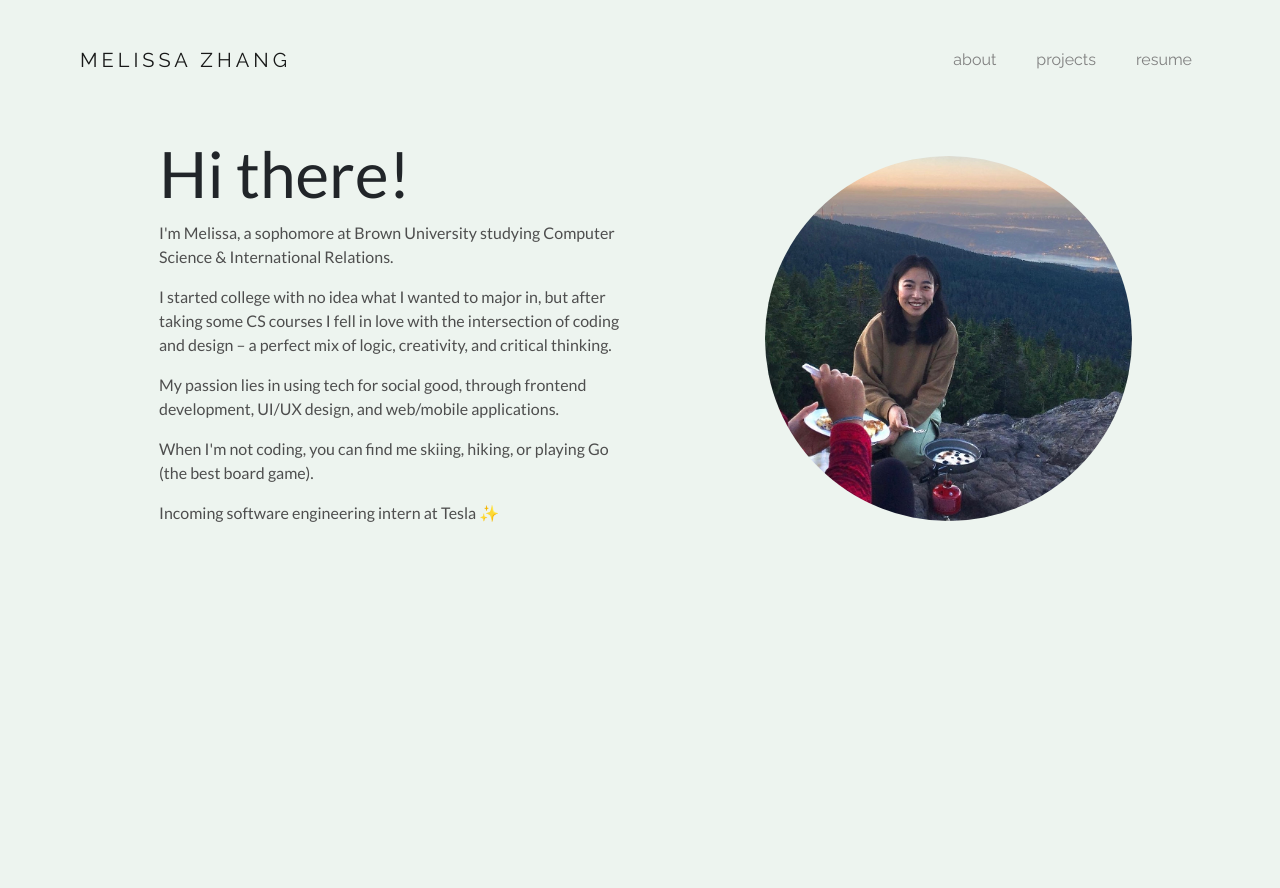
After one commit to melissa-z/my-portfolio, a PHP site: page /about.html in a window 1280 px wide. The commit adds this page. Run offline with PHP 8.4, Linux system fonts and the light colour scheme.

Commit message:
add about me page

```diff
--- /dev/null
+++ b/about.css
@@ -0,0 +1,56 @@
+body {
+    font-family: 'Lato';
+}
+
+a, a:hover {
+    text-decoration: none;
+    color: black;
+}
+
+h1 {
+    font-size: 4rem;
+}
+
+h2 {
+    font-weight: 300;
+    font-size: 3rem;
+}
+
+h5 {
+    font-weight: 300;
+    padding-top: 1rem;
+}
+
+p {
+    color: rgb(78, 78, 78);
+}
+
+.intro-container {
+    background-color: #EDF4EF;
+    height: 100vh;
+}
+
+.highlight {
+    font-weight: 700;
+    /* color: #2c2c2c; */
+}
+
+.profile-image {
+    max-width: 80%;
+    max-height: 80%;
+    border-radius: 80%;
+}
+
+.navbar-background {
+    background-color: #EDF4EF;
+    position: absolute;
+    top: 0;
+    height: 10rem;
+    width: 100vw;
+}
+
+img {
+    max-width: 90%;
+    max-height: 90%;
+    border-radius: 80%;
+}
--- /dev/null
+++ b/about.html
@@ -0,0 +1,69 @@
+<!doctype html>
+
+<html>
+  <head>
+    <title>Melissa Zhang</title>
+    <link rel="stylesheet" href="https://stackpath.bootstrapcdn.com/bootstrap/4.3.1/css/bootstrap.min.css" integrity="sha384-ggOyR0iXCbMQv3Xipma34MD+dH/1fQ784/j6cY/iJTQUOhcWr7x9JvoRxT2MZw1T" crossorigin="anonymous">
+    <link rel="stylesheet" href="about.css">
+    <link rel="stylesheet" href="index.css">
+    <link rel="stylesheet" href="navbar.css">
+    <script src="https://ajax.googleapis.com/ajax/libs/jquery/3.5.1/jquery.min.js"></script>
+    <script src="https://maxcdn.bootstrapcdn.com/bootstrap/4.3.1/js/bootstrap.min.js"></script>
+    <meta content="width=device-width, initial-scale=1" name="viewport" />
+    <meta charset="UTF-8">
+  </head>
+
+  <body>
+    <!-- NAVBAR -->
+    <nav class="navbar navbar-expand-sm navbar-light sticky-top pt-3">
+        <button class="navbar-toggler" type="button" data-toggle="collapse" data-target="#navbarNav" aria-controls="navbarNav" aria-expanded="false" aria-label="Toggle navigation">
+            <span class="navbar-toggler-icon"></span>
+        </button>
+        <a class="navbar-brand" href="home.html">MELISSA ZHANG</a>
+        <div class="collapse navbar-collapse" id="navbarNav">
+            <ul class="navbar-nav ml-auto">
+                <li class="nav-item pl-4">
+                    <a class="nav-link active" href="about.html">about<span class="sr-only">(current)</span></a>
+                </li>
+                <li class="nav-item pl-4">
+                    <a class="nav-link active" href="home.html#projects">projects<span class="sr-only">(current)</span></a>
+                </li>
+                <li class="nav-item pl-4">
+                    <a class="nav-link active" href="images/Melissa_Zhang_Resume.pdf">resume<span class="sr-only">(current)</span></a>
+                </li>
+            </ul>
+        </div>
+    </nav>
+    <div class='navbar-background'></div>
+    <!-- INTRO -->
+    <div class="intro-container container-fluid pt-5">
+        <div class="row mx-5 px-5 pb-5">
+            <div class="col-7 px-5 d-flex align-items-center">
+                <div class="pr-5">
+                    <h1>Hi there!</h1>
+                    <p>
+                        I'm Melissa, a sophomore at Brown University studying Computer Science & International Relations.
+                    </p>
+                    <p>
+                        I started college with no idea what I wanted to major in, but after taking some
+                        CS courses I fell in love with the intersection of coding and design – a perfect mix of logic, creativity, and critical thinking.
+                    </p>
+                    <p>
+                        My passion lies in using tech for social good, through
+                        frontend development, UI/UX design, and web/mobile applications.
+                    </p>
+                    <p>
+                        When I'm not coding, you can find me skiing, hiking, or playing Go (the best board game).
+                    </p>
+                    <p>
+                        Incoming software engineering intern at Tesla &#10024
+                    </p>
+                </div>
+            </div>
+            <div class="col-5 d-flex align-items-center justify-content-center">
+                <img src='./images/profile.jpg' alt="Profile Image"/>
+            </div>
+        </div>
+    </div>
+  </body>
+</html>
--- a/index.css
+++ b/index.css
@@ -143,11 +143,17 @@ h5 {
 }
 
 .tags {
+    font-size: 1.1rem;
     font-weight: 700;
 }
 
 .description {
     padding-right: 6%;
+}
+
+.info {
+    font-size: 1.2rem;
+    font-weight: 300;
 }
 
 /* Small devices (landscape phones, 576px and up) */
@@ -166,7 +172,7 @@ h5 {
 /* Large devices (desktops, 992px and up) */
 @media (min-width: 992px) {
     .project {
-        margin-left: 10rem;
-        margin-right: 10rem;
+        margin-left: 9.5rem;
+        margin-right: 9.5rem;
     }
 }
--- a/projects/aga/american-go-association.html
+++ b/projects/aga/american-go-association.html
@@ -20,13 +20,13 @@
             <div class="collapse navbar-collapse" id="navbarNav">
                 <ul class="navbar-nav ml-auto">
                     <li class="nav-item pl-4">
-                        <a class="nav-link active" href="about.html">about<span class="sr-only">(current)</span></a>
+                        <a class="nav-link active" href="../../about.html">about<span class="sr-only">(current)</span></a>
                     </li>
                     <li class="nav-item pl-4">
-                        <a class="nav-link active" href="">projects<span class="sr-only">(current)</span></a>
+                        <a class="nav-link active" href="../../home.html#projects">projects<span class="sr-only">(current)</span></a>
                     </li>
                     <li class="nav-item pl-4">
-                        <a class="nav-link active" href="resume.html">resume<span class="sr-only">(current)</span></a>
+                        <a class="nav-link active" href="../../images/Melissa_Zhang_Resume.pdf">resume<span class="sr-only">(current)</span></a>
                     </li>
                 </ul>
             </div>
--- a/projects/ayana/ayana.html
+++ b/projects/ayana/ayana.html
@@ -22,13 +22,13 @@
             <div class="collapse navbar-collapse" id="navbarNav">
                 <ul class="navbar-nav ml-auto">
                     <li class="nav-item pl-4">
-                        <a class="nav-link active" href="about.html">about<span class="sr-only">(current)</span></a>
+                        <a class="nav-link active" href="../../about.html">about<span class="sr-only">(current)</span></a>
                     </li>
                     <li class="nav-item pl-4">
-                        <a class="nav-link active" href="">projects<span class="sr-only">(current)</span></a>
+                        <a class="nav-link active" href="../../home.html#projects">projects<span class="sr-only">(current)</span></a>
                     </li>
                     <li class="nav-item pl-4">
-                        <a class="nav-link active" href="resume.html">resume<span class="sr-only">(current)</span></a>
+                        <a class="nav-link active" href="../../images/Melissa_Zhang_Resume.pdf">resume<span class="sr-only">(current)</span></a>
                     </li>
                 </ul>
             </div>
--- a/projects/microwave/microwave.html
+++ b/projects/microwave/microwave.html
@@ -22,13 +22,13 @@
         <div class="collapse navbar-collapse" id="navbarNav">
             <ul class="navbar-nav ml-auto">
                 <li class="nav-item pl-4">
-                    <a class="nav-link active" href="about.html">about<span class="sr-only">(current)</span></a>
+                    <a class="nav-link active" href="../../about.html">about<span class="sr-only">(current)</span></a>
                 </li>
                 <li class="nav-item pl-4">
-                    <a class="nav-link active" href="">projects<span class="sr-only">(current)</span></a>
+                    <a class="nav-link active" href="../../home.html#projects">projects<span class="sr-only">(current)</span></a>
                 </li>
                 <li class="nav-item pl-4">
-                    <a class="nav-link active" href="resume.html">resume<span class="sr-only">(current)</span></a>
+                    <a class="nav-link active" href="../../images/Melissa_Zhang_Resume.pdf">resume<span class="sr-only">(current)</span></a>
                 </li>
             </ul>
         </div>
--- a/projects/vibecheck/vibecheck.css
+++ b/projects/vibecheck/vibecheck.css
@@ -28,7 +28,7 @@ li {
 }
 
 .grey {
-    background-color: rgb(248, 248, 248);
+    background-color: rgb(245, 247, 247);
 }
 
 img {
```
Also changed, not shown: home.html (+41 -40 lines), projects/vibecheck/vibecheck.html (+4 -4 lines).
